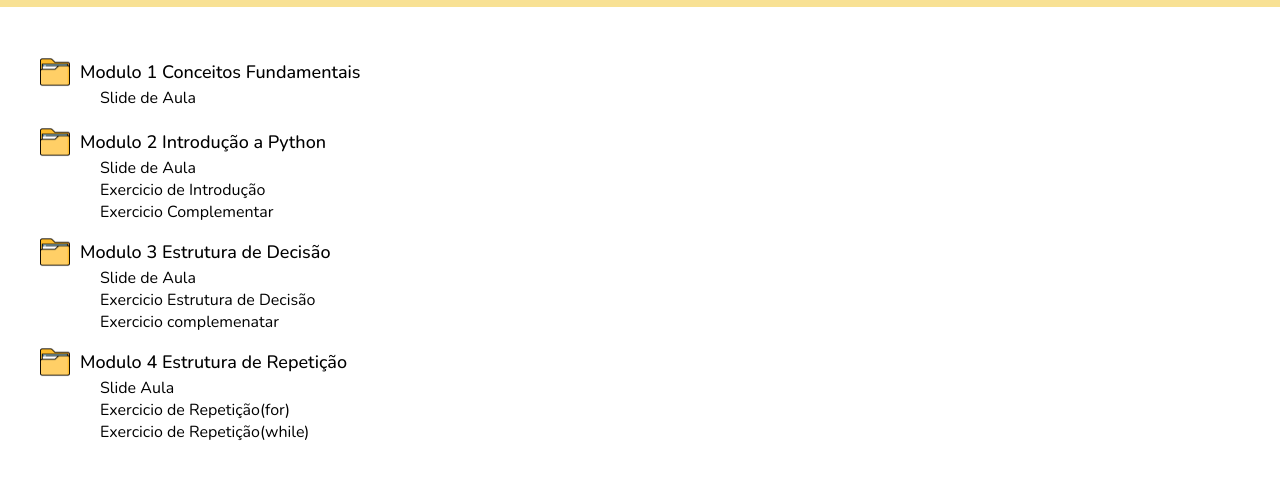
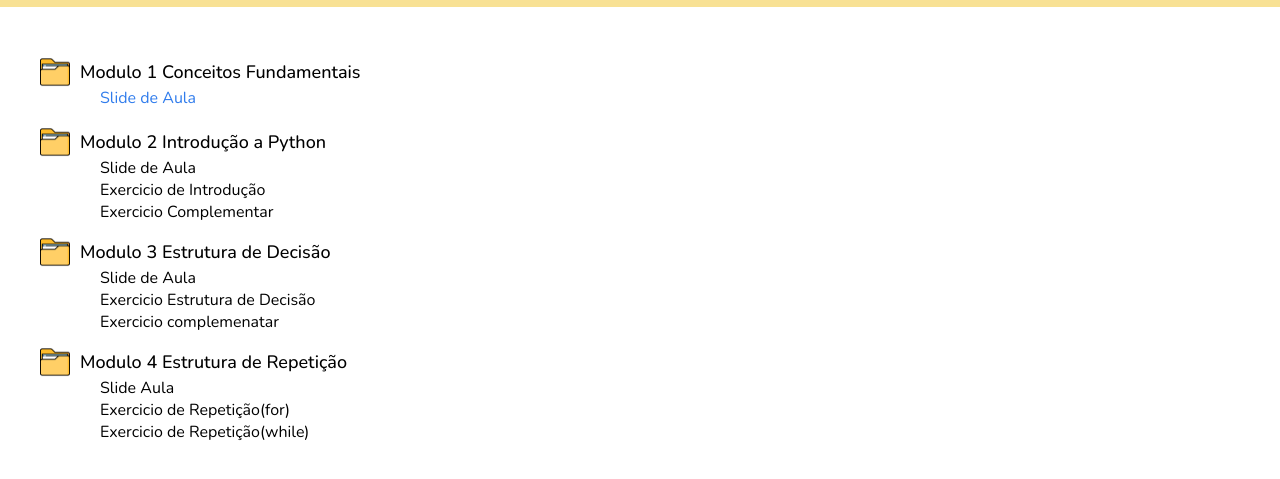
Before and after one commit to jaelps/repositorio_aula_ape_ifpb, a plain HTML site: page index.html in a window 1280 px wide. In both pictures the pointer is over the link 148 px from the left and 171 px from the top of the page. Shown: the part 73-552 px from the top of the page. Drawn offline with nearby package versions, Linux system fonts and the light colour scheme.

Commit message:
ajuste nas cores

```diff
--- a/index.html
+++ b/index.html
@@ -6,7 +6,7 @@
     <title>Repositorio ape</title>
     <link rel="preconnect" href="https://fonts.googleapis.com">
 <link rel="preconnect" href="https://fonts.gstatic.com" crossorigin>
-<link href="https://fonts.googleapis.com/css2?family=Nunito:wght@200;500;900&display=swap" rel="stylesheet">
+<link href="https://fonts.googleapis.com/css2?family=Nunito:wght@300;500;900&display=swap" rel="stylesheet">
     <link rel="stylesheet" href="style.css">
 
 </head>
--- a/style.css
+++ b/style.css
@@ -92,6 +92,11 @@
     color: black;
 }
 
+a:hover{
+    color: rgb(48, 124, 236);
+    font-weight: 300;
+}
+
 .subTitulo{
     width: 30px;
 }
```
